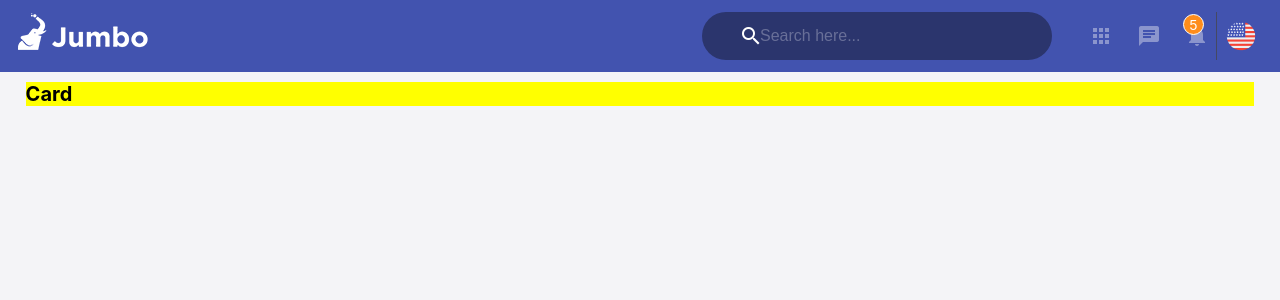
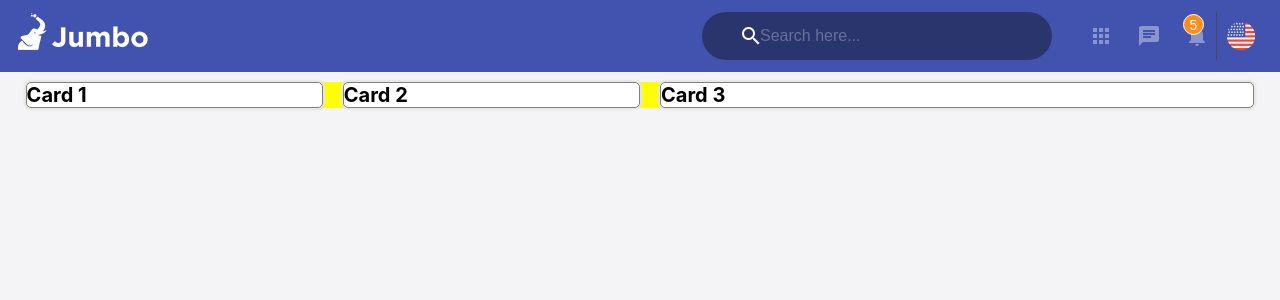
Before and after one commit to sinissto/jumbo_v3, a React (Create React App) app: page / in a window 1280 px wide. Shown: the top 300 px of the page. Built offline with nearby package versions, Linux system fonts and the light colour scheme.

Commit message:
Metric layout component finished

```diff
--- a/src/App.js
+++ b/src/App.js
@@ -2,6 +2,7 @@ import "./App.css";
 import Header from "./Header/Header";
 import { Fragment } from "react";
 import MetricContainer from "./Layout/MetricContainer";
+import MetricCard from "./Layout/MetricCard";
 
 const APP_DATA = {
   views: {
@@ -74,7 +75,15 @@ function App() {
     <Fragment>
       <Header />
       <MetricContainer>
-        <h1>Card</h1>
+        <MetricCard>
+          <h1>Card 1</h1>
+        </MetricCard>
+        <MetricCard>
+          <h1>Card 2</h1>
+        </MetricCard>
+        <MetricCard>
+          <h1>Card 3</h1>
+        </MetricCard>
       </MetricContainer>
     </Fragment>
   );
--- /dev/null
+++ b/src/Layout/MetricCard.js
@@ -0,0 +1,7 @@
+import classes from "./MetricCard.module.css";
+
+const MetricCard = (props) => {
+  return <div className={classes.metric_card}>{props.children}</div>;
+};
+
+export default MetricCard;
--- /dev/null
+++ b/src/Layout/MetricCard.module.css
@@ -0,0 +1,11 @@
+.metric_card {
+  border: 1px solid grey;
+  border-radius: 5px;
+
+  background-color: white;
+
+  box-shadow: 0 0 2px 2px #e5e5e5;
+}
+
+@media (max-width: 900px) {
+}
--- a/src/Layout/MetricContainer.js
+++ b/src/Layout/MetricContainer.js
@@ -1,7 +1,13 @@
 import classes from "./MetricContainer.module.css";
 
 const MetricContainer = (props) => {
-  return <div className={classes.metric_container}>{props.children}</div>;
+  return (
+    <div
+      className={`${classes.metric_container} ${classes.metric_container_cols}`}
+    >
+      {props.children}
+    </div>
+  );
 };
 
 export default MetricContainer;
--- a/src/Layout/MetricContainer.module.css
+++ b/src/Layout/MetricContainer.module.css
@@ -10,6 +10,12 @@
   justify-content: space-between;
 }
 
-.metric_container--cols {
+.metric_container_cols {
   grid-template-columns: 1fr 1fr 2fr;
 }
+
+@media (max-width: 900px) {
+  .metric_container_cols {
+    grid-template-columns: 1fr 1fr;
+  }
+}
```
